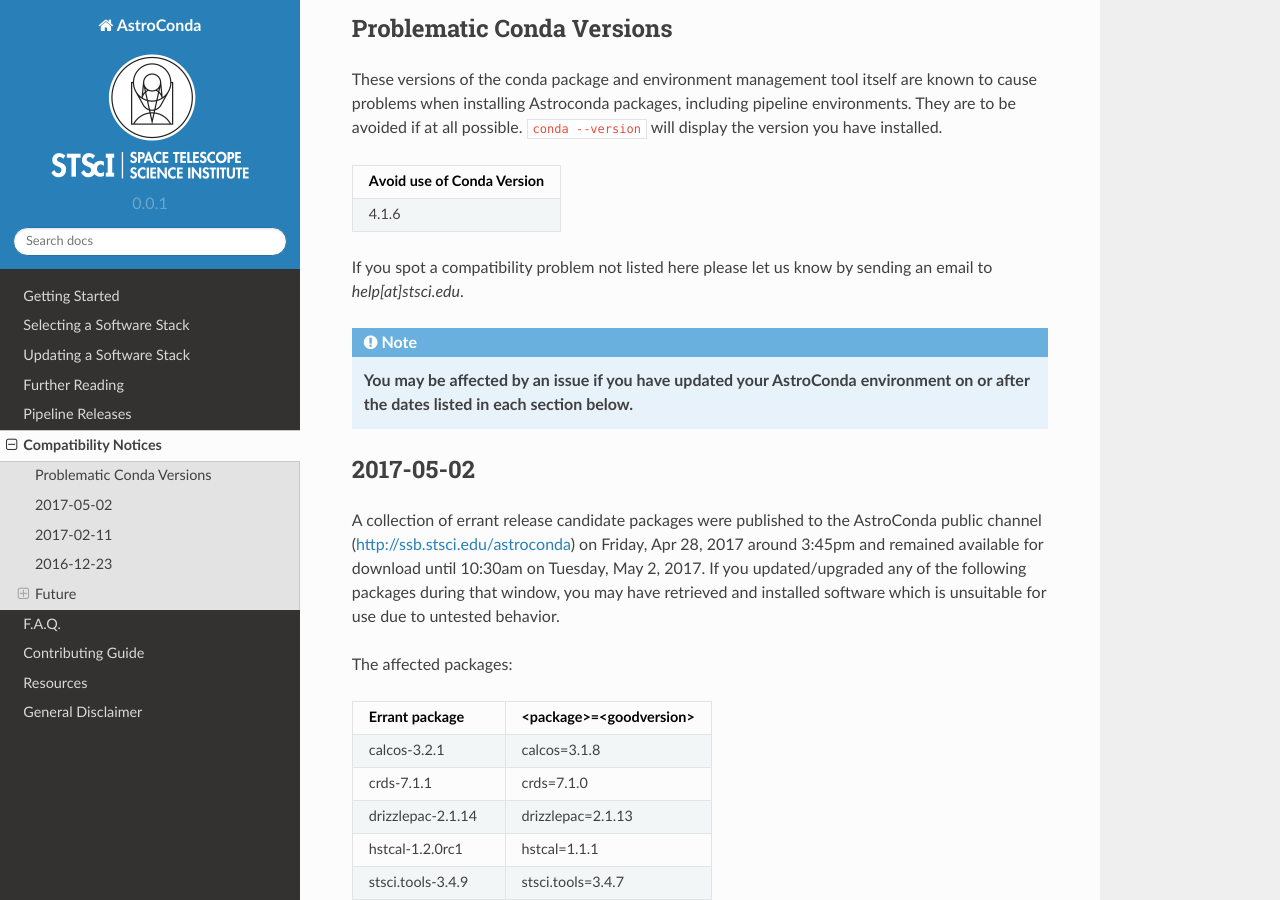
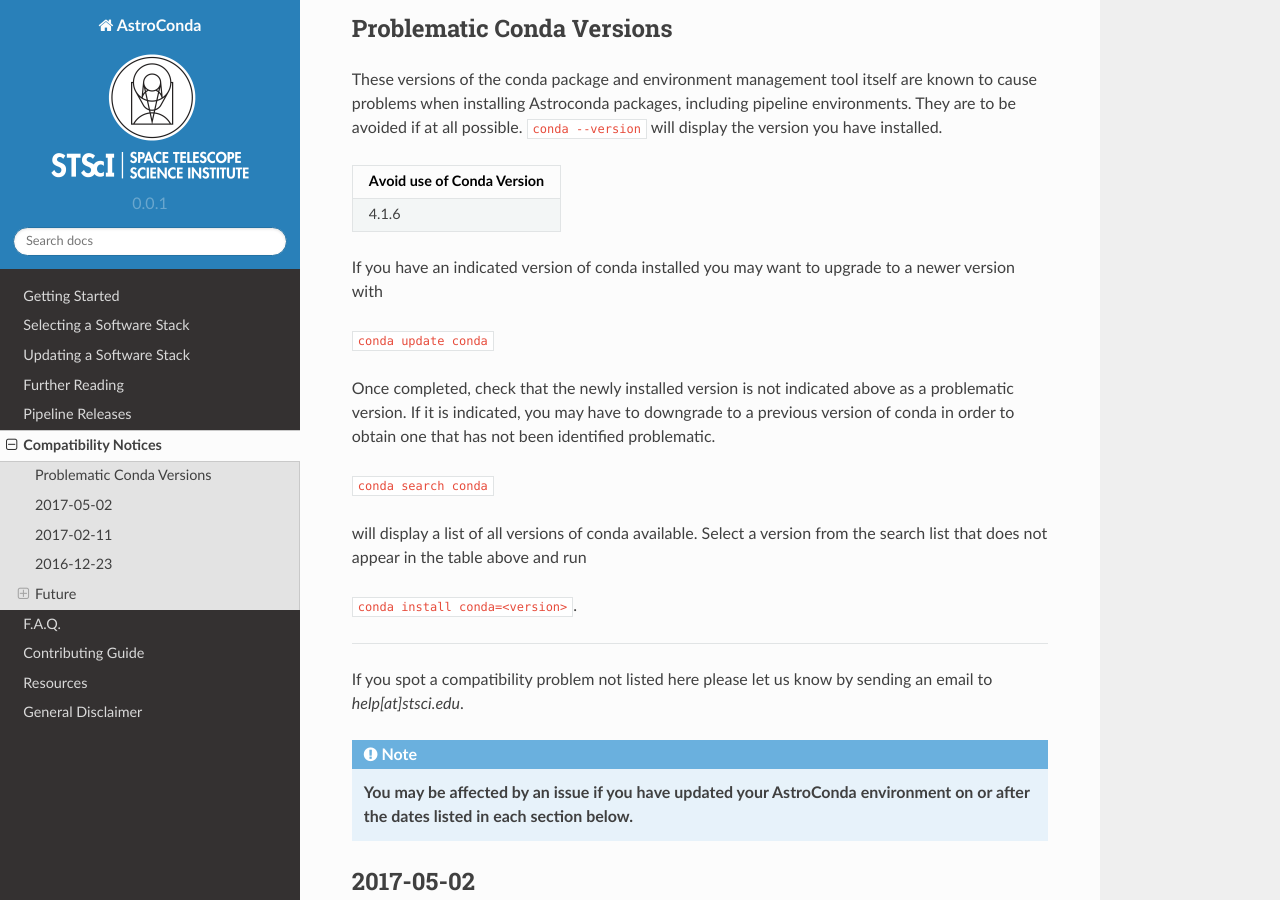
Before and after one commit to jhunkeler/astroconda, a Sphinx documentation site: the page built from source/compat.rst, in a window 1280 px wide and 900 px high, scrolled down 268 px. Built offline with Sphinx 7.4.7 and the Read the Docs theme 2.0.0, drawn with Linux system fonts in a browser that asks for light colours; pages that are not in the unit, such as notebooks, are missing from menus.

Commit message:
Additional problematic conda version info
Add steps to allow working around a problematic conda version

```diff
--- a/source/compat.rst
+++ b/source/compat.rst
@@ -14,6 +14,20 @@
 +============================+
 | 4.1.6                      |
 +----------------------------+
+
+If you have an indicated version of conda installed you may want to upgrade to a newer version with
+
+``conda update conda``
+
+Once completed, check that the newly installed version is not indicated above as a problematic version. If it is indicated, you may have to downgrade to a previous version of conda in order to obtain one that has not been identified problematic.
+
+``conda search conda``
+
+will display a list of all versions of conda available. Select a version from the search list that does not appear in the table above and run
+
+``conda install conda=<version>``.
+
+-----------
 
 If you spot a compatibility problem not listed here please let us know by sending an email to `help[at]stsci.edu`.
 
```
